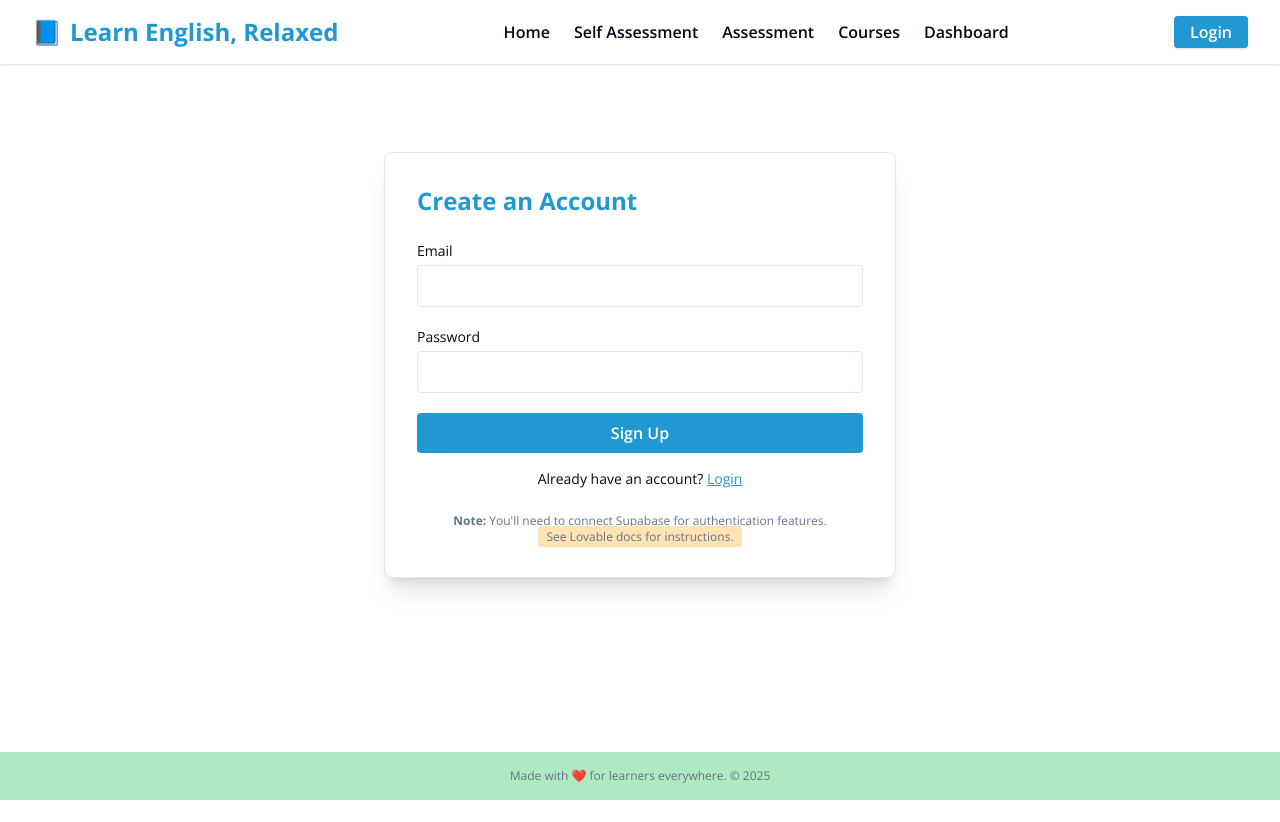
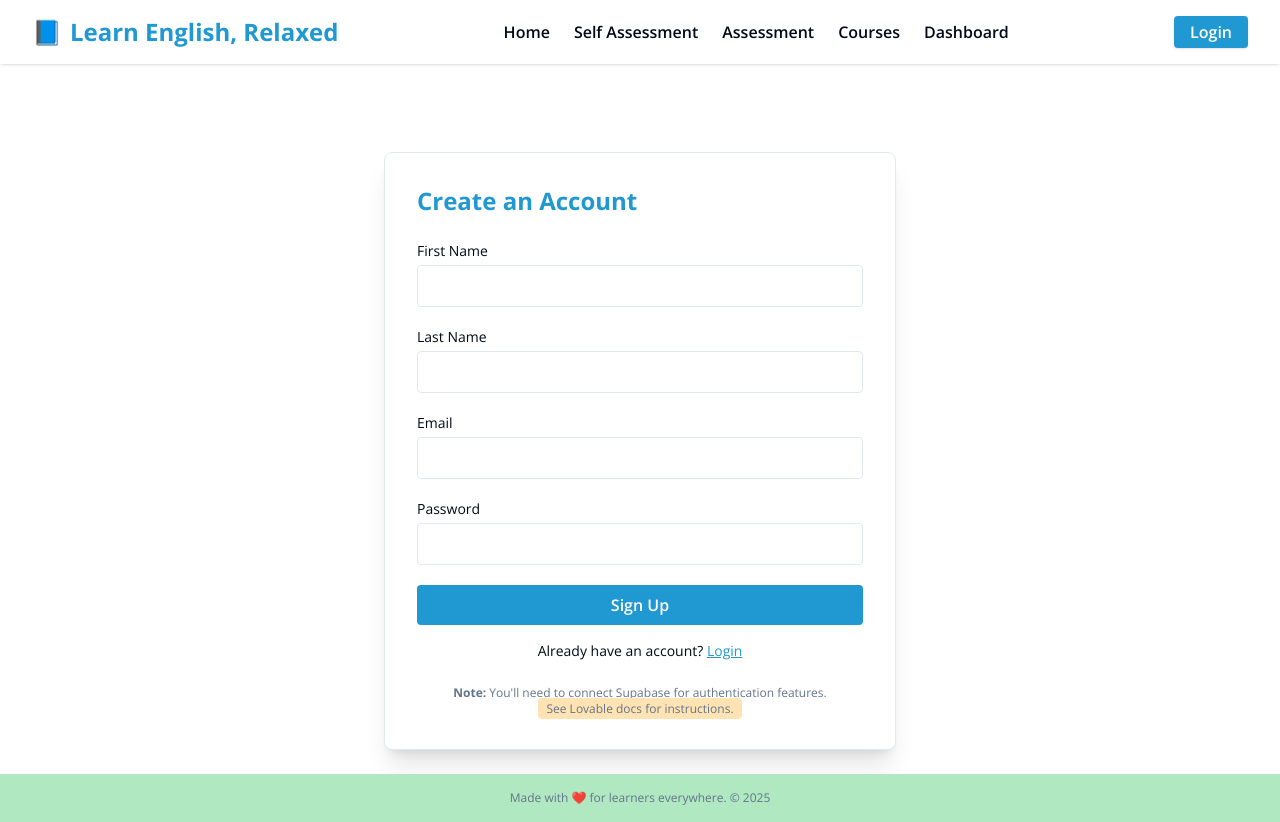
Before and after one commit to 0x-wzw/engage-english-journey, a React (Vite) app: page /login in a window 1280 px wide. Both pictures are taken after a click on the button "Sign up". Before the commit the page ends 800 px from the top, so only its background shows below. Built offline with nearby package versions, Linux system fonts and the light colour scheme.

Commit message:
Add first and last name fields to login form
Added first name and last name input fields to the registration form in `src/pages/Login.tsx`.

```diff
--- a/src/integrations/supabase/types.ts
+++ b/src/integrations/supabase/types.ts
@@ -9,16 +9,42 @@ export type Json =
 export type Database = {
   public: {
     Tables: {
-      [_ in never]: never
+      user_roles: {
+        Row: {
+          created_at: string | null
+          id: string
+          role: Database["public"]["Enums"]["app_role"]
+          user_id: string
+        }
+        Insert: {
+          created_at?: string | null
+          id?: string
+          role: Database["public"]["Enums"]["app_role"]
+          user_id: string
+        }
+        Update: {
+          created_at?: string | null
+          id?: string
+          role?: Database["public"]["Enums"]["app_role"]
+          user_id?: string
+        }
+        Relationships: []
+      }
     }
     Views: {
       [_ in never]: never
     }
     Functions: {
-      [_ in never]: never
+      has_role: {
+        Args: {
+          _user_id: string
+          _role: Database["public"]["Enums"]["app_role"]
+        }
+        Returns: boolean
+      }
     }
     Enums: {
-      [_ in never]: never
+      app_role: "super_admin" | "admin" | "user"
     }
     CompositeTypes: {
       [_ in never]: never
@@ -133,6 +159,8 @@ export type CompositeTypes<
 
 export const Constants = {
   public: {
-    Enums: {},
+    Enums: {
+      app_role: ["super_admin", "admin", "user"],
+    },
   },
 } as const
--- a/src/pages/Login.tsx
+++ b/src/pages/Login.tsx
@@ -4,6 +4,9 @@ import { useState } from "react";
 
 const Login = () => {
   const [mode, setMode] = useState<"login" | "register">("login");
+  const [firstName, setFirstName] = useState("");
+  const [lastName, setLastName] = useState("");
+
   // TODO: Replace auth logic with Supabase integration after backend is connected
 
   return (
@@ -20,6 +23,34 @@ const Login = () => {
             alert("Login/signup is not available until you connect Supabase.");
           }}
         >
+          {mode === "register" && (
+            <>
+              <div>
+                <label className="block text-sm font-medium mb-1" htmlFor="firstName">First Name</label>
+                <input
+                  required
+                  className="w-full px-4 py-2 border border-border rounded focus:ring-2 focus:ring-accent"
+                  id="firstName"
+                  type="text"
+                  value={firstName}
+                  onChange={e => setFirstName(e.target.value)}
+                  autoComplete="given-name"
+                />
+              </div>
+              <div>
+                <label className="block text-sm font-medium mb-1" htmlFor="lastName">Last Name</label>
+                <input
+                  required
+                  className="w-full px-4 py-2 border border-border rounded focus:ring-2 focus:ring-accent"
+                  id="lastName"
+                  type="text"
+                  value={lastName}
+                  onChange={e => setLastName(e.target.value)}
+                  autoComplete="family-name"
+                />
+              </div>
+            </>
+          )}
           <div>
             <label className="block text-sm font-medium mb-1" htmlFor="email">Email</label>
             <input required className="w-full px-4 py-2 border border-border rounded focus:ring-2 focus:ring-accent" id="email" type="email" />
```
